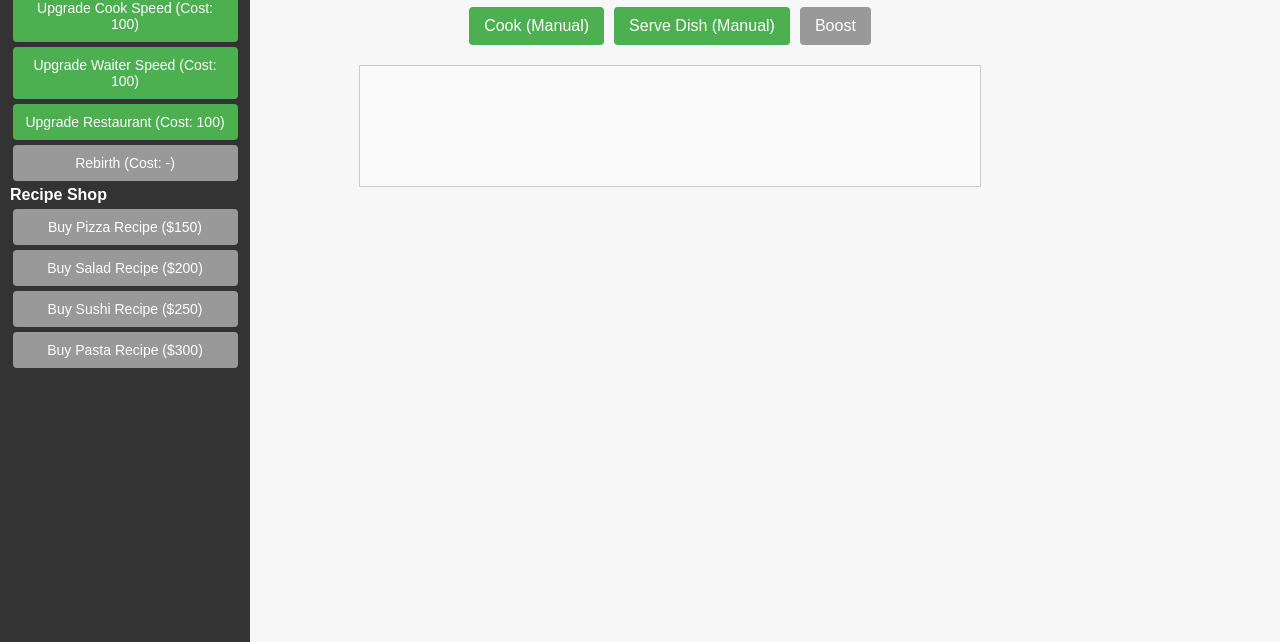
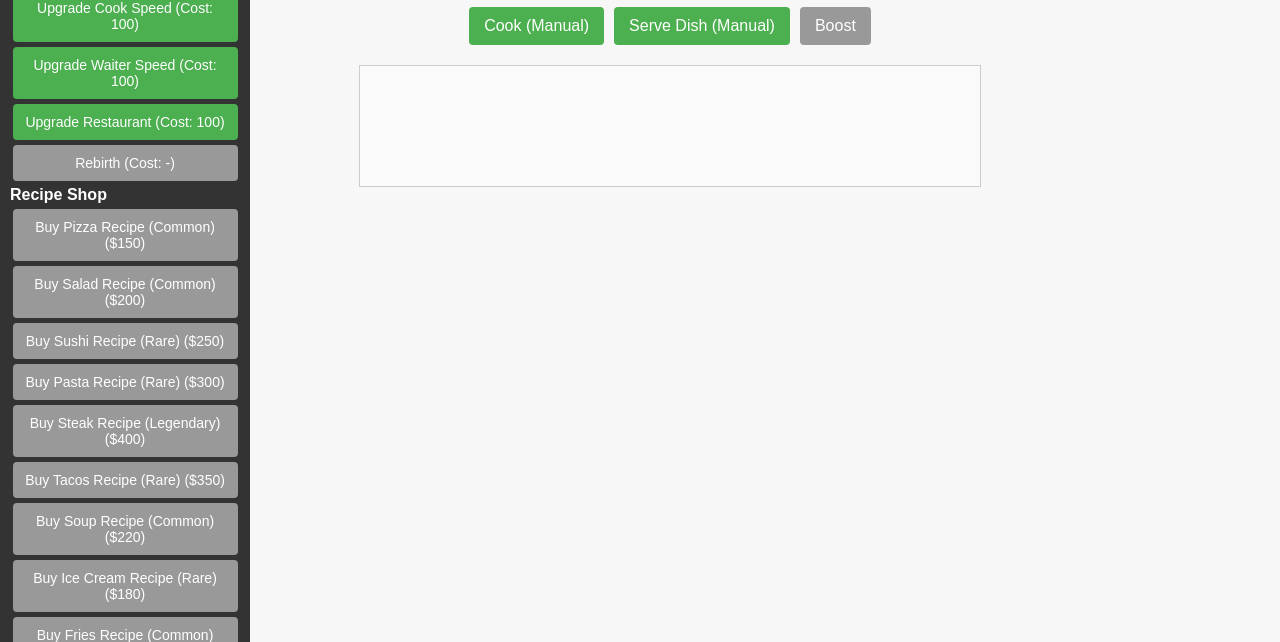
Before and after one commit to Miekgames/fuzzy-octo-memory, a plain HTML site: page index.html in a window 1280 px wide. Shown: the part 158-800 px from the top of the page. Drawn offline with Linux system fonts and the light colour scheme.

Commit message:
Add more recipes and introduce recipe rarities (Common, Rare, Legendary)

```diff
--- a/index.html
+++ b/index.html
@@ -185,7 +185,8 @@
 <script>
 (function() {
   // List of possible dishes
-  const dishes = ['Burger', 'Pizza', 'Salad', 'Sushi', 'Pasta'];
+  // Expanded list of possible dishes. Adding more variety to the recipe shop.
+  const dishes = ['Burger', 'Pizza', 'Salad', 'Sushi', 'Pasta', 'Steak', 'Tacos', 'Soup', 'Ice Cream', 'Fries'];
   // Game state
   const state = {
     money: 100,
@@ -227,11 +228,32 @@
   const waiterSpeedUpgradeBaseCost = 100;
 
   // Costs for purchasing new recipes in the recipe shop. Only dishes not in availableDishes can be purchased.
+  // Costs for purchasing new recipes in the recipe shop. Only dishes not in availableDishes can be purchased.
+  // Additional dishes have been added (Steak, Tacos, Soup, Ice Cream, Fries) with associated costs.
   const recipeCosts = {
     'Pizza': 150,
     'Salad': 200,
     'Sushi': 250,
-    'Pasta': 300
+    'Pasta': 300,
+    'Steak': 400,
+    'Tacos': 350,
+    'Soup': 220,
+    'Ice Cream': 180,
+    'Fries': 160
+  };
+
+  // Define the rarity for each recipe. Rarities can be used to display information and for future balancing.
+  const recipeRarities = {
+    'Burger': 'Common',
+    'Pizza': 'Common',
+    'Salad': 'Common',
+    'Sushi': 'Rare',
+    'Pasta': 'Rare',
+    'Steak': 'Legendary',
+    'Tacos': 'Rare',
+    'Soup': 'Common',
+    'Ice Cream': 'Rare',
+    'Fries': 'Common'
   };
 
   // Large party configuration: chance of a large party spawn, size range, and pay multiplier.
@@ -518,8 +540,10 @@
         if (!state.availableDishes.includes(dish)) {
           hasLocked = true;
           const cost = recipeCosts[dish];
+          const rarity = recipeRarities[dish] || 'Common';
           const btn = document.createElement('button');
-          btn.textContent = `Buy ${dish} Recipe ($${cost})`;
+          // Display the rarity alongside the recipe name and cost.
+          btn.textContent = `Buy ${dish} Recipe (${rarity}) ($${cost})`;
           btn.disabled = state.money < cost;
           btn.addEventListener('click', () => buyRecipe(dish));
           shopDiv.appendChild(btn);
```
